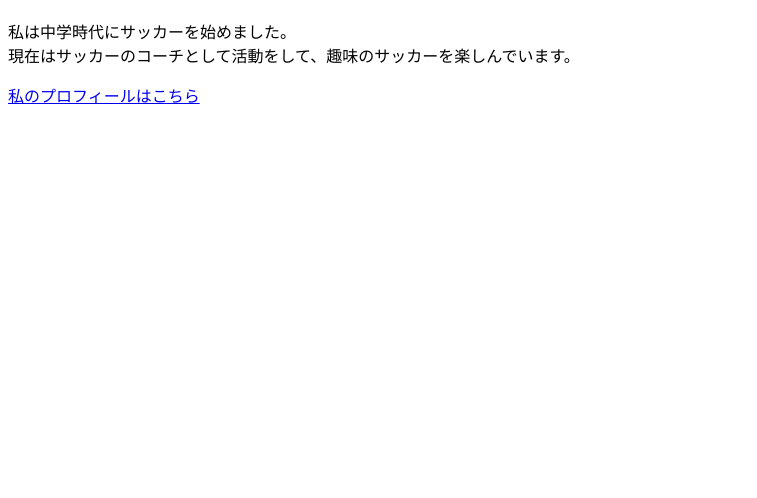
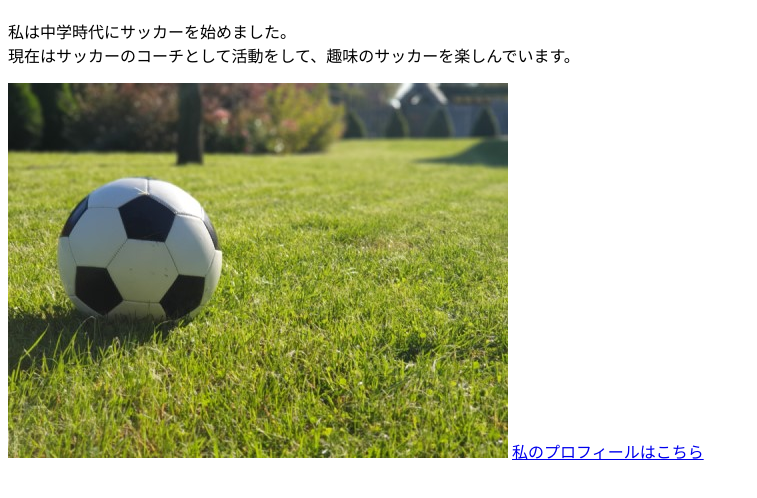
Before and after one commit to matsu2533/html-css-basic-kadai, a plain HTML site: page html-css-basic-kadai/kadai_005/html/kadai_005 .html in a window 1280 px wide. Shown: the part 70-568 px from the top of the page, without its empty margins (0-757 px from the left). Drawn offline with Linux system fonts and the light colour scheme.

Commit message:
Add files via upload

```diff
--- a/html-css-basic-kadai/kadai_005/html/kadai_005 .html
+++ b/html-css-basic-kadai/kadai_005/html/kadai_005 .html
@@ -10,7 +10,7 @@
   <p>私は中学時代にサッカーを始めました。<br>
     現在はサッカーのコーチとして活動をして、趣味のサッカーを楽しんでいます。
   </p>
-  <!-- サッカーボールの画像を表示するコードを記述する -->
+  <img src="../images/sample.jpg" alt="サッカーボール">
   <a href="https://x.com/samuraijuku">私のプロフィールはこちら</a>
 </body>
 </html>
```
